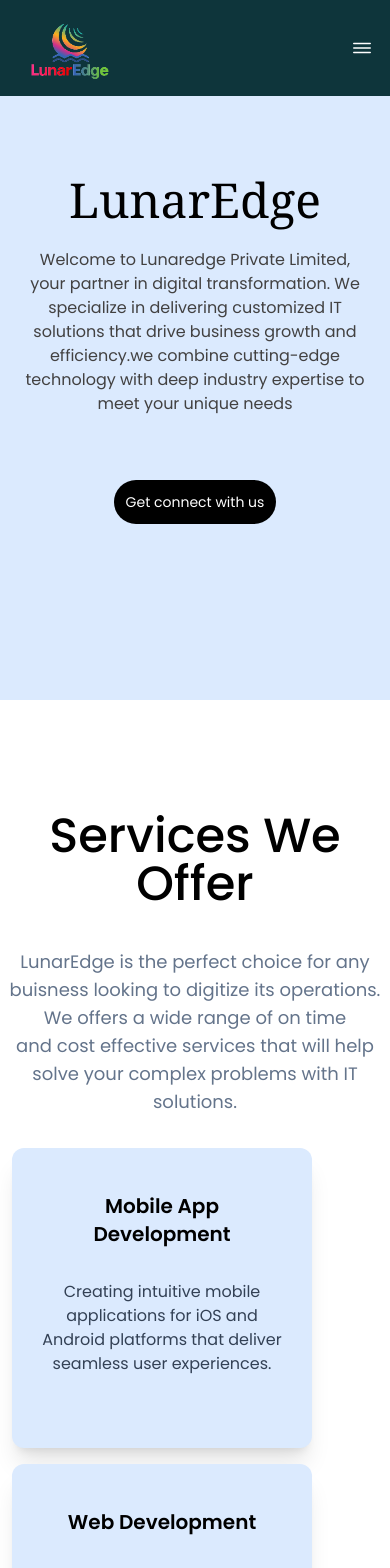
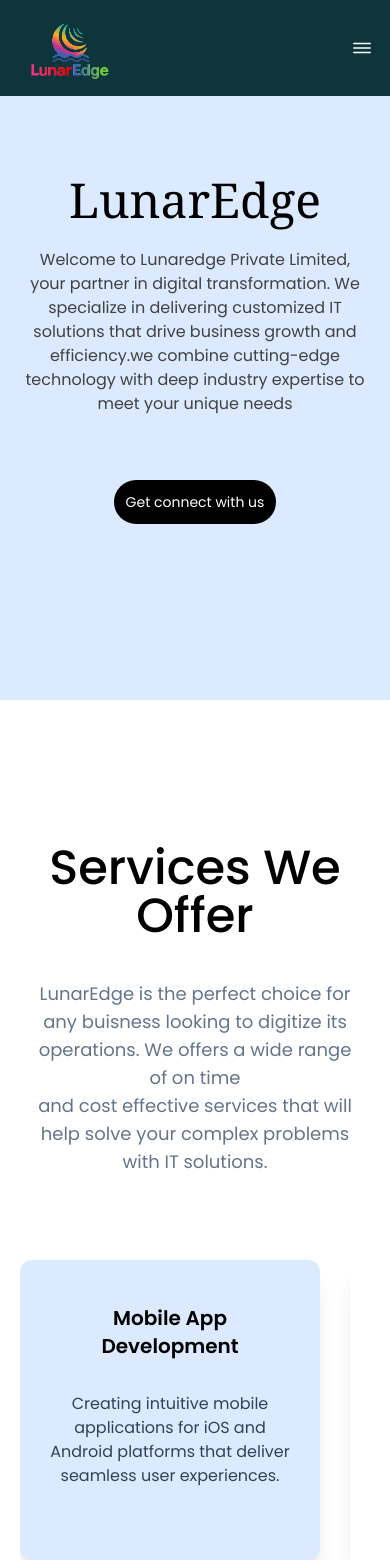
Before and after one commit to lunaredgepvtltd/LunarEdge, a React (Create React App) app in the folder frontend/: page / in a window 390 px wide. Shown: the top 1568 px of the page. Built offline with nearby package versions, Linux system fonts and the light colour scheme; a web font is replaced by a local one.

Commit message:
slider added

```diff
--- a/frontend/package.json
+++ b/frontend/package.json
@@ -16,10 +16,13 @@
     "react-hook-form": "^7.52.1",
     "react-icons": "^5.2.1",
     "react-redux": "^9.1.2",
+    "react-responsive": "^10.0.0",
     "react-router-dom": "^6.25.1",
     "react-scripts": "5.0.1",
+    "react-slick": "^0.30.2",
     "react-toastify": "^10.0.5",
     "redux": "^5.0.1",
+    "slick-carousel": "^1.8.1",
     "web-vitals": "^2.1.4"
   },
   "scripts": {
--- a/frontend/src/App.css
+++ b/frontend/src/App.css
@@ -15,3 +15,7 @@ header {
   text-decoration: underline;
   text-underline-offset: 4px;
 }
+
+.services-container {
+width: auto;
+}
--- a/frontend/src/components/Offer.jsx
+++ b/frontend/src/components/Offer.jsx
@@ -1,8 +1,8 @@
 import React from 'react'
 
-const Offer = ({service,content}) => {
+const Offer = ({key,service,content}) => {
   return (
-    <div className='w-[300px] h-[300px] md:w-[400px] md:h-[300px] bg-blue-100 flex flex-col p-6 shadow-xl rounded-xl md:m-6 cursor-pointer hover:bg-white transition-all duration-300 ease-in'>
+    <div className='w-[300px] h-[300px] md:w-[400px] md:h-[300px] bg-blue-100 flex flex-col p-6 shadow-xl rounded-xl md:m-6 cursor-pointer hover:bg-white transition-all duration-300 ease-in' key={key}>
      <h2 className=' w-full text-center text-xl md:text-3xl font-semibold pt-5 '>{service}</h2>
      <span className='w-full text-center test-sm md:text-lg pt-8 text-slate-700'>{content}</span>
     </div>
--- a/frontend/src/pages/Hero.jsx
+++ b/frontend/src/pages/Hero.jsx
@@ -19,9 +19,86 @@ import { FaApple } from "react-icons/fa";
 import { SiExpress } from "react-icons/si";
 import { SiMongodb } from "react-icons/si";
 import { FaAws } from "react-icons/fa";
+import Slider from 'react-slick';
+import { useMediaQuery } from 'react-responsive';
+import 'slick-carousel/slick/slick.css';
+import 'slick-carousel/slick/slick-theme.css';
+
+const Hero = () => {
 
 
-const Hero = () => {
+   const isSmallDevice = useMediaQuery({maxWidth : 767})
+
+
+
+   const sliderSetting = {
+    dots : true,
+    infinite : true,
+    speen : 500,
+    slidesToShow : 1,
+    slidesToScroll : 1,
+    arrows : false
+   }
+
+  // offers Object
+  const offers = [
+    {
+      service: "Mobile App Development",
+      content: "Creating intuitive mobile applications for iOS and Android platforms that deliver seamless user experiences."
+    },
+    {
+      service: "Web Development",
+      content: "Crafting engaging and user-friendly websites that enhance your online presence and drive customer engagement."
+    },
+    {
+      service: "Game Development",
+      content: "Immerse your audience in captivating virtual worlds with Lunaredge Pvt. Ltd. game development expertise."
+    },
+    {
+      service: "IT Consulting",
+      content: "Expert guidance and strategic advice to optimize your IT infrastructure and achieve operational excellence."
+    },
+    {
+      service: "Cloud Solutions",
+      content: "Harnessing the power of cloud technology to improve scalability, security, and efficiency in your business operations."
+    },
+    {
+      service: "Cybersecurity Services",
+      content: "Protecting your digital assets with robust cybersecurity measures and proactive threat detection."
+    },
+    {
+      service: "Banking and Financial Services",
+      content: "Providing tailored IT solutions for banking and financial institutions, including core banking systems, loan management system, mobile banking apps."
+    },
+    {
+      service: "AI and Machine Learning Solutions",
+      content: "Harness the power of artificial intelligence and machine learning with Lunaredge Pvt. Ltd. Our advanced AI solutions are designed to revolutionize."
+    },
+    {
+      service: "Agriculture Technology Solutions",
+      content: "Innovating agriculture processes with smart technology solutions such as precision farming, crop monitoring systems, and agricultural data analytics."
+    }
+  ];
+
+  // technical skill stack
+
+
+const techStack = [
+  { name: "HTML", logo: <IoLogoHtml5 className="h-[70px] w-[70px] md:w-[130px] md:h-[100px]" /> },
+  { name: "CSS", logo: <FaCss3Alt className="h-[70px] w-[70px] md:w-[130px] md:h-[100px]" /> },
+  { name: "JS", logo: <RiJavascriptFill className="h-[70px] w-[70px] md:w-[130px] md:h-[100px]" /> },
+  { name: "JAVA", logo: <FaJava className="h-[70px] w-[70px] md:w-[130px] md:h-[100px]" /> },
+  { name: "REACT", logo: <FaReact className="h-[70px] w-[70px] md:w-[130px] md:h-[100px]" /> },
+  { name: "NODE JS", logo: <FaNodeJs className="h-[70px] w-[70px] md:w-[130px] md:h-[100px]" /> },
+  { name: "PYTHON", logo: <FaPython className="h-[70px] w-[70px] md:w-[130px] md:h-[100px]" /> },
+  { name: "ANDROID", logo: <IoLogoAndroid className="h-[70px] w-[70px] md:w-[130px] md:h-[100px]" /> },
+  { name: "APPLE", logo: <FaApple className="h-[70px] w-[70px] md:w-[130px] md:h-[100px]" /> },
+  { name: "EXPRESS", logo: <SiExpress className="h-[70px] w-[70px] md:w-[130px] md:h-[100px]" /> },
+  { name: "MONGODB", logo: <SiMongodb className="h-[70px] w-[70px] md:w-[130px] md:h-[100px]" /> },
+  { name: "AWS", logo: <FaAws className="h-[70px] w-[70px] md:w-[130px] md:h-[100px]" /> }
+];
+
+
   const [showForm, setShowForm] = useState(false);
 
   const openForm = () => {
@@ -39,7 +116,6 @@ const Hero = () => {
   // fetching user
 
   const { user } = useSelector((state) => state.user);
-  console.log(typeof (user))
 
   const [text, setText] = useState("");
   const phrase = "LunarEdge";
@@ -59,6 +135,7 @@ const Hero = () => {
   }, []); // Empty dependency array ensures effect runs only once
 
   return (
+
     <div className="w-full h-auto">
 
       {showForm && <ContactForm onClose={closeForm} />}
@@ -109,7 +186,7 @@ const Hero = () => {
               muted={true}
               playsInline={true}
             ></video>
-            <div className="flex flex-col gap-5">
+            <div className="flex flex-col gap-5 p-8">
               <h1 className="text-5xl font-medium">Services We Offer</h1>
               <p className="text-lg text-slate-500 my-3 py-2">
                 LunarEdge is the perfect choice for any buisness looking to
@@ -133,68 +210,35 @@ const Hero = () => {
         </div>
 
         {/* what we offers boxes */}
-         <div className="  md:flex justify-center items-center">
+        <div >
+      {isSmallDevice ? (
+        // rendering slider for small devices
+        <div className="w-[350px] pl-5 my-8">
+          <Slider {...sliderSetting}>
+          {offers.map((offer, index) => (
+            <div key={index}>
+              <Offer service={offer.service} content={offer.content} />
+            </div>
+          ))}
+        </Slider>
+        </div>
+      ) : (
+        // rendering grid-boxex for large-devices
+        <div className="md:flex justify-center items-center">
           <div className="grid grid-cols-1 grid-col-9 md:grid-cols-3 md:grid-rows-3 gap-4 p-3 md:p-0">
-            <Offer
-              service={"Mobile App Development"}
-              content={
-                "Creating intuitive mobile applications for iOS and Android platforms that deliver seamless user experiences."
-              }
-            />
-            <Offer
-              service={"Web Development"}
-              content={
-                "Crafting engaging and user-friendly websites that enhance your online presence and drive customer engagement."
-              }
-            />
-            <Offer
-              service={"Game Development"}
-              content={
-                "Immerse your audience in captivating virtual worlds with Lunaredge Pvt. Ltd. game development expertise."
-              }
-            />
-            <Offer
-              service={"IT Consulting"}
-              content={
-                "Expert guidance and strategic advice to optimize your IT infrastructure and achieve operational excellence."
-              }
-            />
-            <Offer
-              service={"Cloud Solutions"}
-              content={
-                "Harnessing the power of cloud technology to improve scalability, security, and efficiency in your business operations."
-              }
-            />
-            <Offer
-              service={"Cybersecurity Services"}
-              content={
-                "Protecting your digital assets with robust cybersecurity measures and proactive threat detection."
-              }
-            />
-            <Offer
-              service={"Banking and Financial Services"}
-              content={
-                "Providing tailored IT solutions for banking and financial institutions, including core banking systems, loan management system, mobile banking apps."
-              }
-            />
-            <Offer
-              service={"Ai and Machine Learning Solutions"}
-              content={
-                "Harness the power of artificial intelligence and machine learning with Lunaredge Pvt. Ltd. Our advanced AI solutions are designed to revolutionize."
-              }
-            />
-            <Offer
-              service={"Agriculture Technology Solutions"}
-              content={
-                "Innovating agriculture processes with smart technology solutions such as precision farming, crop monitoring systems, and agricultural data analytics."
-              }
-            />
+            {offers.map((offer, index) => (
+              <Offer key={index} service={offer.service} content={offer.content} />
+            ))}
           </div>
         </div>
+      )}
+      </div>
       </div>
 
        {/* third part   */}
 
+
+      {/* technical-skill content  */}
       <div className="flex-col p-5 md:p-0">
       <p className=" font-medium text-center text-2xl md:text-5xl mt-14 md:mt-[150px]">
             Empowering Technologies We Use
@@ -208,62 +252,19 @@ const Hero = () => {
         </div>
       </div>
 
+      {/* rendering technical skill-box  */}
       <div className="md:flex justify-between items-center p-4">
         <div className=" shadow-2xl rounded-xl border-black bg-[#195269] md:ml-[10%] md:mt-[8%] md:w-[30%] grid grid-rows-4 gap-2 md:gap-5 grid-cols-3 p-3 md:p-6">
-          <TechBox
-            name={"HTML"}
-            logo={<IoLogoHtml5 className="h-[70px] w-[70px] md:w-[130px] md:h-[100px]" />}
-          />
-          <TechBox
-            name={"CSS"}
-            logo={<FaCss3Alt className=" h-[70px] w-[70px] md:w-[130px] md:h-[100px]" />}
-          />
-          <TechBox
-            name={"JS"}
-            logo={<RiJavascriptFill className="h-[70px] w-[70px] md:w-[130px] md:h-[100px]" />}
-          />
-          <TechBox
-            name={"JAVA"}
-            logo={<FaJava className="h-[70px] w-[70px] md:w-[130px] md:h-[100px]" />}
-          />
-          <TechBox
-            name={"REACT"}
-            logo={<FaReact className="h-[70px] w-[70px] md:w-[130px] md:h-[100px]" />}
-          />
-          <TechBox
-            name={"NODE JS"}
-            logo={<FaNodeJs className="h-[70px] w-[70px] md:w-[130px] md:h-[100px]" />}
-          />
-          <TechBox
-            name={"PYTHON"}
-            logo={<FaPython className="h-[70px] w-[70px] md:w-[130px] md:h-[100px]" />}
-          />
-          <TechBox
-            name={"ANDROID"}
-            logo={<IoLogoAndroid className="h-[70px] w-[70px] md:w-[130px] md:h-[100px]" />}
-          />
-          <TechBox
-            name={"APPLE"}
-            logo={<FaApple className="h-[70px] w-[70px] md:w-[130px] md:h-[100px]" />}
-          />
-          <TechBox
-            name={"EXPRESS"}
-            logo={<SiExpress className="h-[70px] w-[70px] md:w-[130px] md:h-[100px]" />}
-          />
-          <TechBox
-            name={"MONGODB"}
-            logo={<SiMongodb className="h-[70px] w-[70px] md:w-[130px] md:h-[100px]" />}
-          />
-          <TechBox
-            name={"AWS"}
-            logo={<FaAws className="h-[70px] w-[70px] md:w-[130px] md:h-[100px]" />}
-          />
-        </div>
 
+        {techStack.map((tech, index) => (
+         <TechBox key={index} name={tech.name} logo={tech.logo} />
+         ))}
+         </div>
         <div className="w-[32%] h-[32%] mr-[8%] hidden md:block">
           <Lottie animationData={computer} />
         </div>
-      </div>
+
+    </div>
     </div>
   );
 };
```
Also changed, not shown: 1 other file (tests, documents, lock files or other folders).
